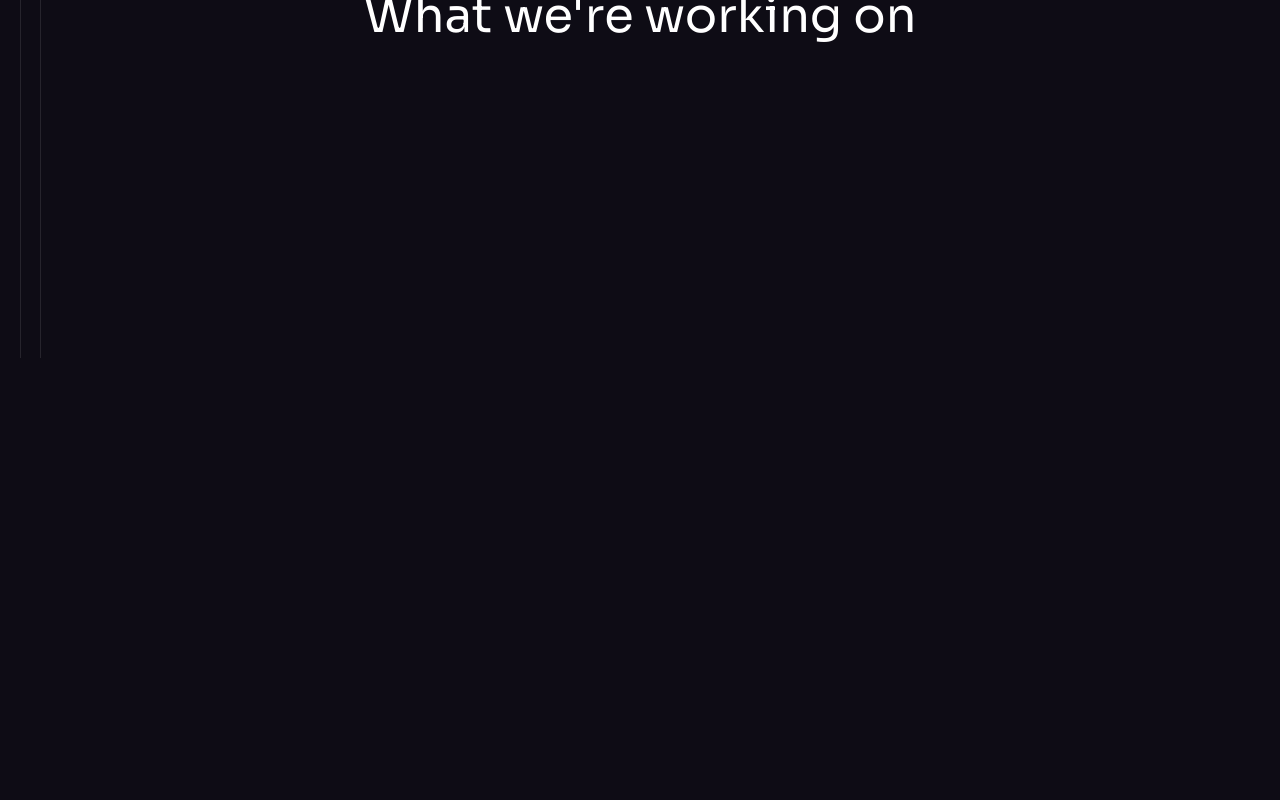
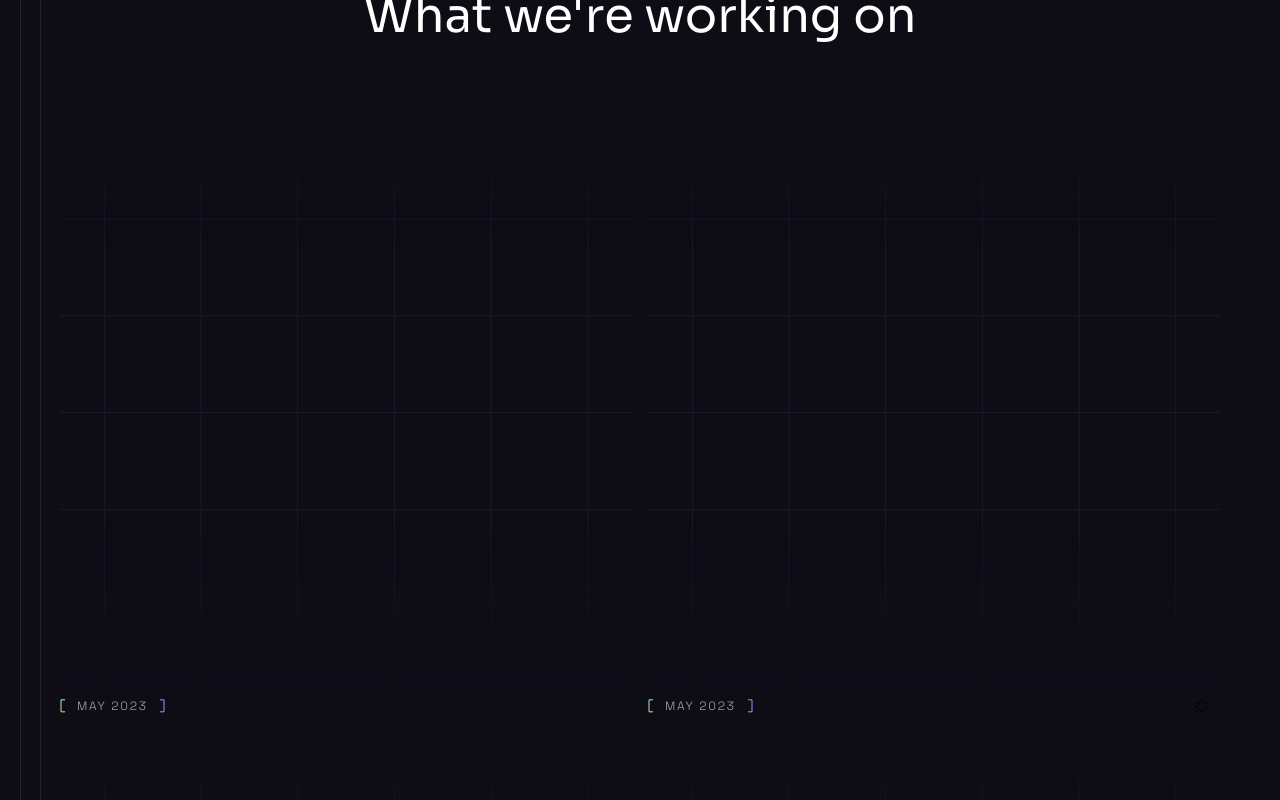
Before and after one commit to mileswildmore18/Brainwave, a React (Vite) app: page / in a window 1280 px wide. Shown: the part 7140-7940 px from the top of the page. Before the commit the page ends 7498 px from the top, so only its background shows below. Built offline with nearby package versions, Linux system fonts and the light colour scheme; the HTML template or start-up script is replaced by a standard one.

Commit message:
Added grid images and dates with the Tagline reusable properties to the roadmap as well as adding a status bar that will be stylized next.

```diff
--- a/src/components/Roadmap.jsx
+++ b/src/components/Roadmap.jsx
@@ -2,6 +2,8 @@ import React from "react";
 import Section from "./section";
 import Heading from "./Heading";
 import { roadmap } from "../constants";
+import { check2, grid, loading1 } from "../assets";
+import Tagline from "./Tagline";
 // Add the future productivity worked on
 const Roadmap = () => {
   return (
@@ -13,6 +15,29 @@ const Roadmap = () => {
             {/* Declare is status of the roadmaps are ready or still in progress */}
         {roadmap.map((item) => {
             const status = item.status === 'done' ? 'Done' : 'In Progress';
+            // Add the roadmap progress items
+            return (
+                <div key={item.id}>
+                    <div>
+                        <div>
+                            {/* Add grid image */}
+                            <img src={grid} className="w-full" width={550} height={550} alt="Grid"/>
+                        </div>
+                        <div className="relative z-1">
+                            <div className="flex items-center justify-between">
+                                {/* Add date of the timeline */}
+                                <Tagline>
+                                    {item.date}
+                                </Tagline>
+                                <div>
+                                    {/* Add status of the roadmap sections */}
+                                    <img src={item.status === 'done' ? check2 : loading1} className="mr-2.5" width={16} height={16} alt="Status"/>
+                                </div>
+                            </div>
+                        </div>
+                    </div>
+                </div>
+            )
         })}
         </div>
       </div>
```
